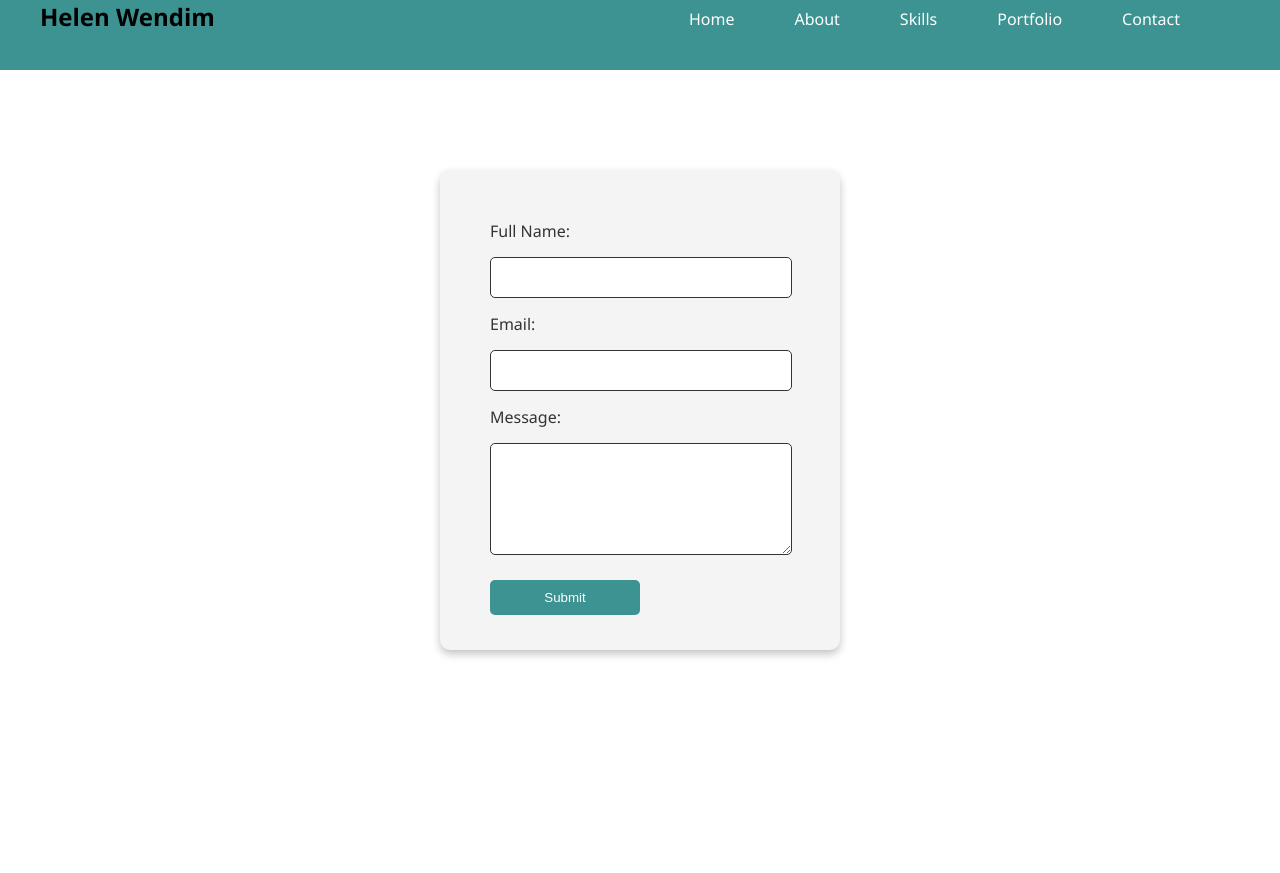
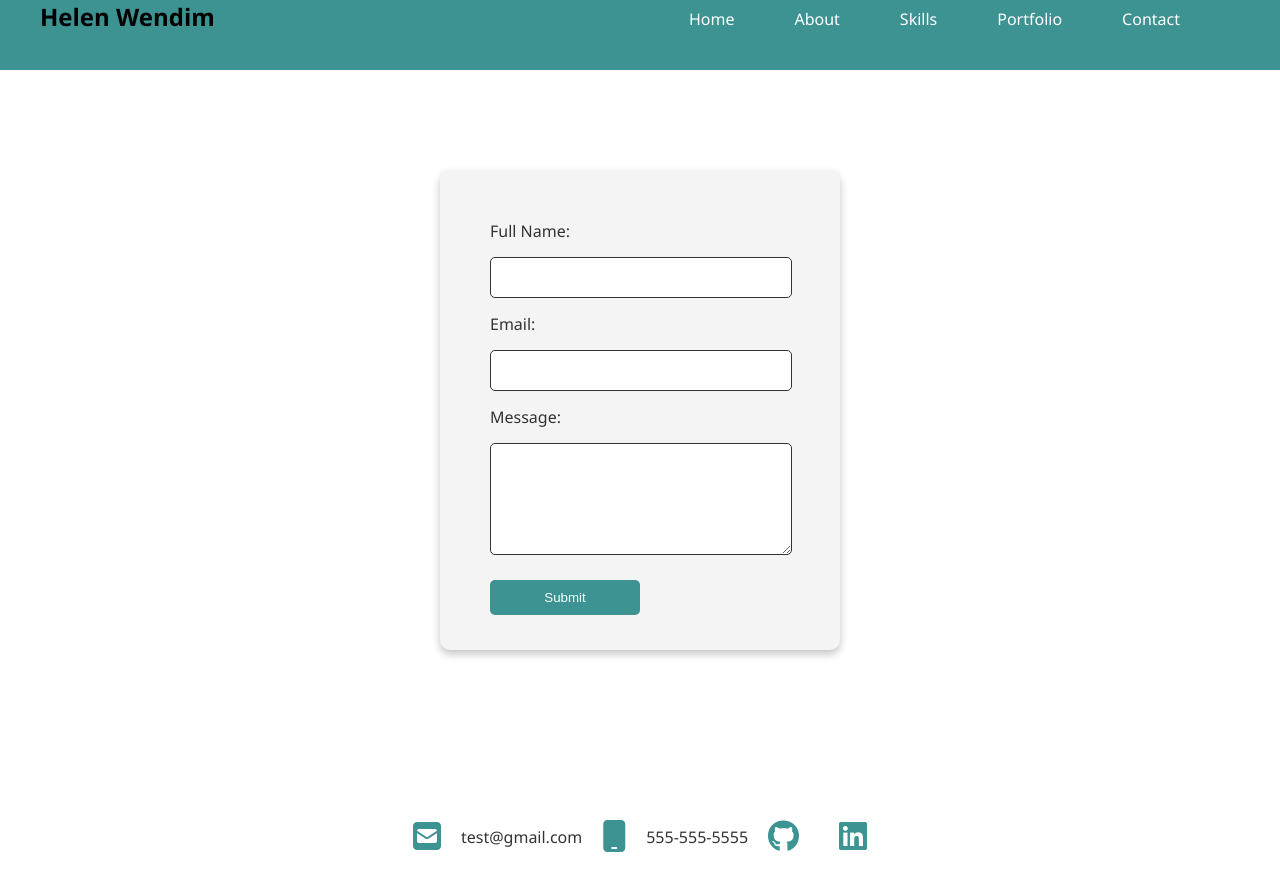
Before and after one commit to hwendim/new-portfolio, a plain HTML site: page Contact.html in a window 1280 px wide. Before the commit the page ends 800 px from the top, so only its background shows below. Drawn offline with Linux system fonts and the light colour scheme.

Commit message:
social icons are added to contact page

```diff
--- a/Contact.html
+++ b/Contact.html
@@ -4,6 +4,8 @@
     <meta charset="UTF-8">
     <meta name="viewport" content="width=device-width, initial-scale=1.0">
     <link rel="stylesheet" href="style.css">
+    <script src="https://kit.fontawesome.com/405812ed3d.js" crossorigin="anonymous"></script>
+
     <title>Contact</title>
 </head>
 <body>
@@ -39,6 +41,16 @@
                    <input type="button" value="Submit"/>
                </div>
         </div>
+
+
+    </div>
+    <div class="socials">
+        <a href="#"><i class="fas fa-envelope-square fa-2x"></i></a>
+        <p>test@gmail.com</p>
+        <a href="#"><i class="fas fa-mobile fa-2x"></i></a>
+        <p>555-555-5555</p>
+        <a href="#"><i class="fab fa-github fa-2x"></i></a>
+        <a href="#"><i class="fab fa-linkedin fa-2x"></i></a>
     </div>
 </body>
 </html>
--- a/style.css
+++ b/style.css
@@ -203,7 +203,7 @@ nav ul li {
   box-shadow: 0 4px 8px rgba(0, 0, 0, 0.24);
 }
 
-a {
+.menu ul li a {
   text-decoration: none;
   color: #fff;
 }
@@ -271,3 +271,19 @@ a {
    border-radius: 5px;
    cursor: pointer;
 }
+
+.socials{
+  display: flex;
+  justify-content: center;
+  align-items: center;
+  margin-top: 50px;
+}
+
+.socials a {
+  margin: 20px;
+  color: #3d9292;
+}
+
+.socials p {
+  color: #333;
+}
```
